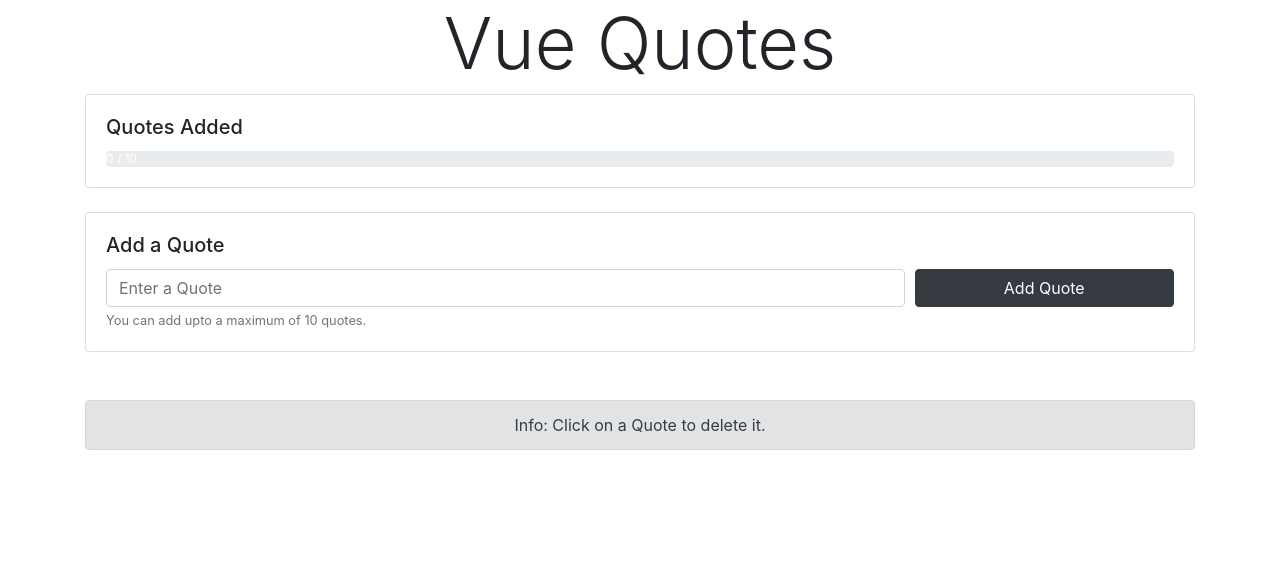
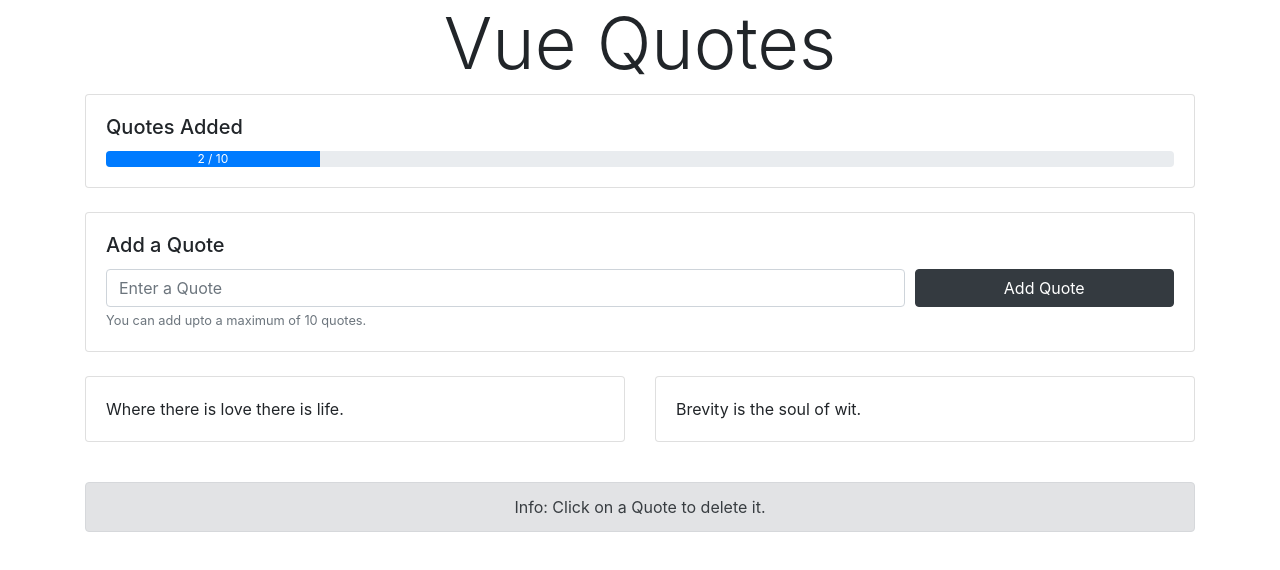
Before and after one commit to bvsatyaram/vue-quotes, a Vue app: page / in a window 1280 px wide. Shown: the top 570 px of the page. Built offline with nearby package versions, Linux system fonts and the light colour scheme.

Commit message:
Add ability to delete a quote

```diff
--- a/src/App.vue
+++ b/src/App.vue
@@ -3,7 +3,7 @@
     <AppHeader></AppHeader>
     <AppProgress :quotesCount="quotesCount()"></AppProgress>
     <AppQuoteForm :addQuote="addQuote"></AppQuoteForm>
-    <AppQuotes :quotes="quotes"></AppQuotes>
+    <AppQuotes :quotes="quotes" :removeQuote="removeQuote"></AppQuotes>
     <AppFooter></AppFooter>
   </div>
 </template>
@@ -20,7 +20,10 @@ export default {
   name: 'app',
   data: () => {
     return {
-      quotes: []
+      quotes: [
+        'Where there is love there is life.',
+        'Brevity is the soul of wit.'
+      ]
     };
   },
   methods: {
@@ -35,6 +38,9 @@ export default {
         alert('You have 10 quotes already. Please delete a quote to add another.');
         return false;
       }
+    },
+    removeQuote(index) {
+      this.quotes.splice(index, 1);
     }
   },
   components: {
--- a/src/components/AppQuote.vue
+++ b/src/components/AppQuote.vue
@@ -17,4 +17,7 @@ export default {props: {
 
 <!-- Add "scoped" attribute to limit CSS to this component only -->
 <style scoped>
+  .card:hover {
+    background-color: rgba(255, 0, 0, 0.1);
+  }
 </style>
--- a/src/components/AppQuotes.vue
+++ b/src/components/AppQuotes.vue
@@ -1,6 +1,6 @@
 <template>
   <section class="row">
-    <AppQuote v-for="(quote, index) in quotes" :key="index">
+    <AppQuote v-for="(quote, index) in quotes" :key="index" @click.native="removeQuote(index)">
       {{quote}}
     </AppQuote>
   </section>
@@ -10,7 +10,7 @@
 import AppQuote from './AppQuote.vue';
 
 export default {
-  props: ['quotes'],
+  props: ['quotes', 'removeQuote'],
   components: {
     AppQuote
   }
```
